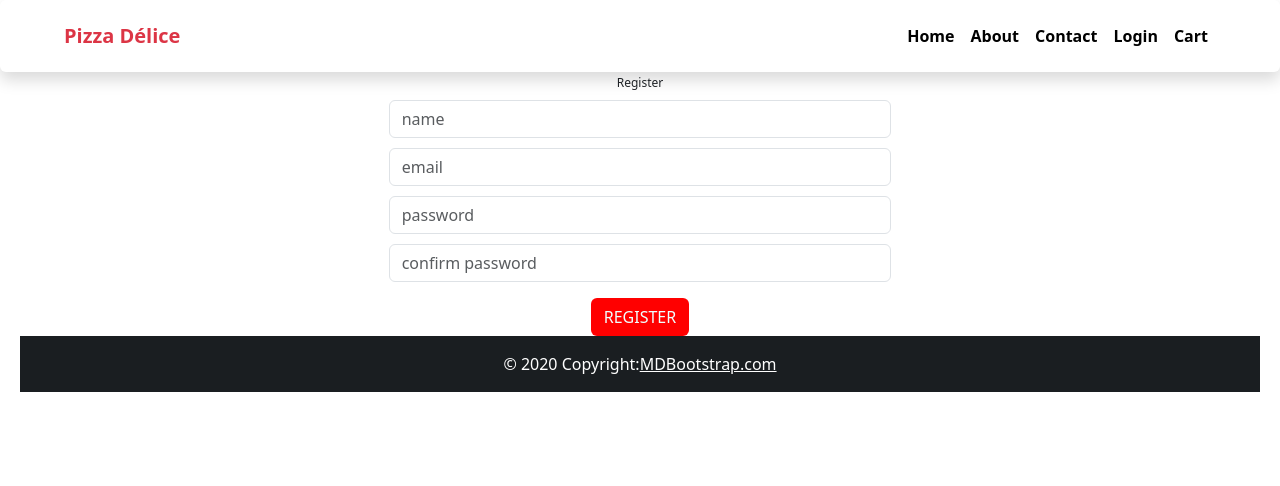
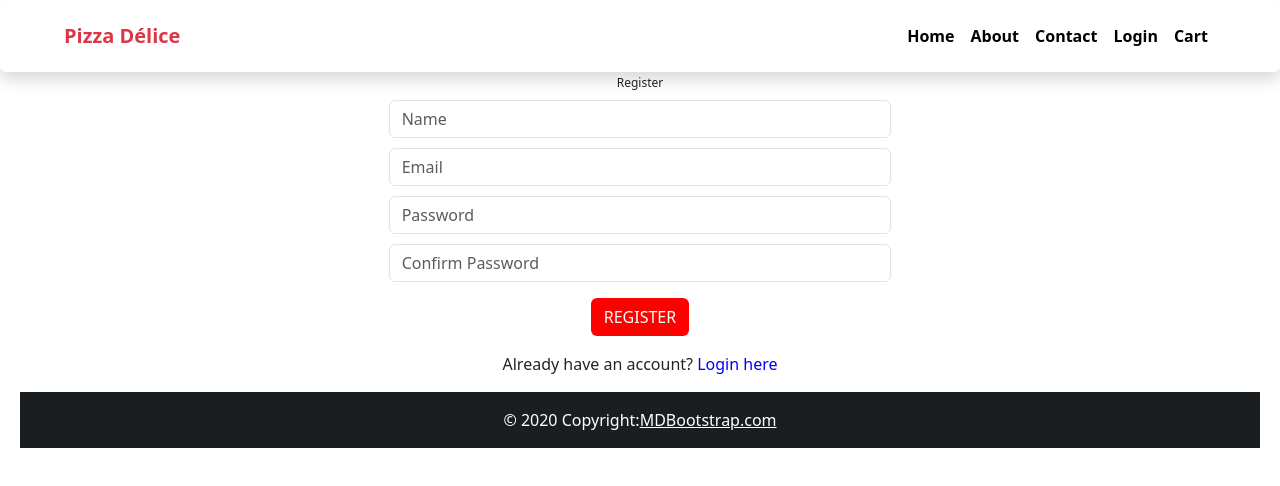
Before and after one commit to lakbita-fatimaezzahra/projetJs, a React (Create React App) app in the folder firstapp/: page /register in a window 1280 px wide. Shown: the top 486 px of the page. Built offline with nearby package versions, Linux system fonts and the light colour scheme.

Commit message:
added by kenza

```diff
--- a/firstapp/package.json
+++ b/firstapp/package.json
@@ -7,6 +7,7 @@
     "@testing-library/react": "^13.4.0",
     "@testing-library/user-event": "^13.5.0",
     "ajv": "^8.17.1",
+    "axios": "^1.7.9",
     "bootstrap": "^5.3.3",
     "mdb-react-ui-kit": "^9.0.0",
     "react": "^19.0.0",
@@ -43,5 +44,6 @@
   },
   "devDependencies": {
     "@babel/plugin-proposal-private-property-in-object": "^7.21.11"
-  }
+  },
+  "proxy": "http://localhost/firstapp/public"
 }
--- a/firstapp/src/screens/LoginScreen.jsx
+++ b/firstapp/src/screens/LoginScreen.jsx
@@ -1,11 +1,9 @@
 import React from 'react';
-;
+import { Link } from 'react-router-dom';
 
 export default function LoginScreen() {
-
-
     return (
-        <div style={{ marginTop: '90px',marginBottom:'40px' }}>
+        <div style={{ marginTop: '90px', marginBottom: '40px' }}>
             <div className="row justify-content-center">
                 <div className="col-md-5 mt-5 text-left">
                     <h2 className="text-center m-2" style={{ fontSize: '35px' }}>Login</h2>
@@ -15,6 +13,14 @@ export default function LoginScreen() {
                         <input
                             required type="password" placeholder="Password" className="form-control" />
                         <button className="btn mt-3">LOGIN</button>
+                        <div className="mt-3 text-center">
+                            <p>
+                                Don't have an account?{' '}
+                                <Link to="/register" style={{ textDecoration: 'none', color: 'blue' }}>
+                                    Register here
+                                </Link>
+                            </p>
+                        </div>
                     </div>
                 </div>
             </div>
--- a/firstapp/src/screens/RegisterScreen.jsx
+++ b/firstapp/src/screens/RegisterScreen.jsx
@@ -1,23 +1,47 @@
-import React  from 'react';
+import React from 'react';
+import { Link } from 'react-router-dom';
+import axios from 'axios';
 
+export default function RegisterScreen() {
+    const register = (event) => {
+        event.preventDefault();
+        const formData = new FormData(event.target);
 
-export default function RegisterScreen(){
+        axios
+            .post('http://localhost/projetJs/firstapp/public/index.php', formData)
+            .then((response) => {
+                alert(response.data);
+            })
+            .catch((error) => {
+                console.error('Error:', error);
+                alert('An error occurred. Please check the console for details.');
+            });
+    };
 
-    return(
+    return (
         <div>
-            <div className="row justify-content-center">
-                <div className="col-md-5 mt-5 text-left">
-                    <h2 className="text-center m-2" style={{fontSize:'35px'}}>Register</h2>
-                    <div>
-                    <input required type="text" placeholder="name" className="form-control"  />
-                    <input required type="text" placeholder="email" className="form-control" />
-                    <input required type="password" placeholder="password" className="form-control" />
-                    <input required type="password" placeholder="confirm password" className="form-control" />
-
-                    <button  className="btn mt-3">REGISTER</button>
+            <form onSubmit={register}>
+                <div className="row justify-content-center">
+                    <div className="col-md-5 mt-5 text-left">
+                        <h2 className="text-center m-2" style={{ fontSize: '35px' }}>Register</h2>
+                        <div>
+                            <input required type="text" name="name" placeholder="Name" className="form-control" />
+                            <input required type="text" name="email" placeholder="Email" className="form-control" />
+                            <input required type="password" name="password" placeholder="Password" className="form-control" />
+                            <input required type="password" name="confirm_password" placeholder="Confirm Password" className="form-control" />
+                            <button type="submit" className="btn mt-3">REGISTER</button>
+                            <div className="mt-3 text-center">
+                                <p>
+                                    Already have an account?{' '}
+                                    <Link to="/login" style={{ textDecoration: 'none', color: 'blue' }}>
+                                        Login here
+                                    </Link>
+                                </p>
+                            </div>
+                        </div>
                     </div>
                 </div>
-            </div>
+            </form>
         </div>
-    )
+    );
 }
```
Also changed, not shown: 2 other files (tests, documents, lock files or other folders).
